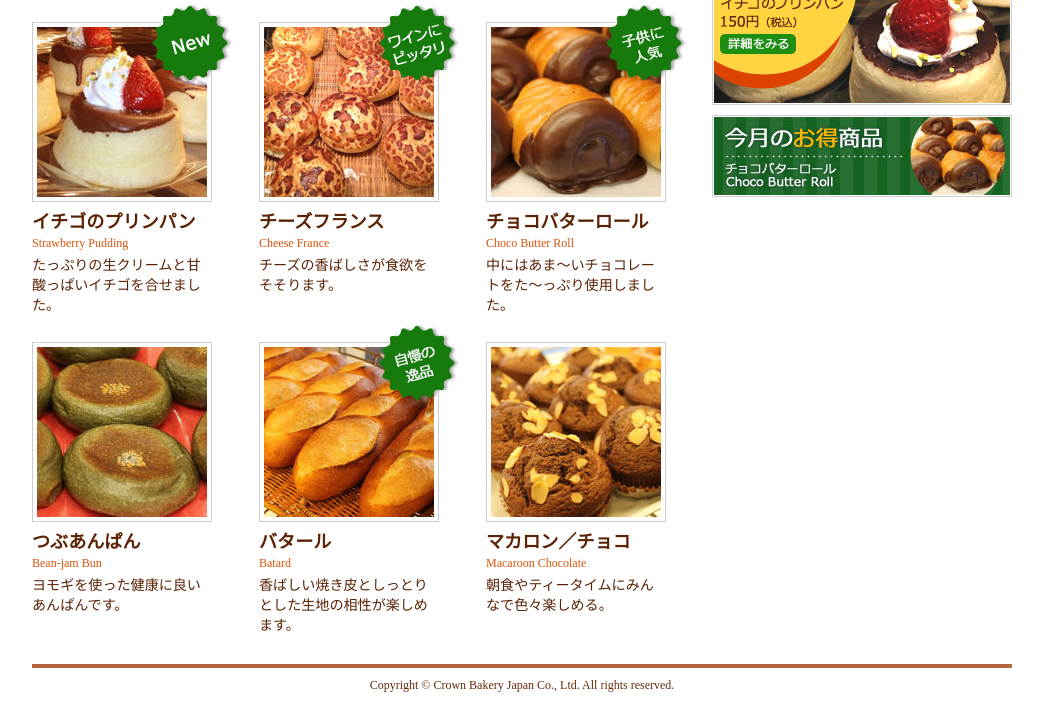
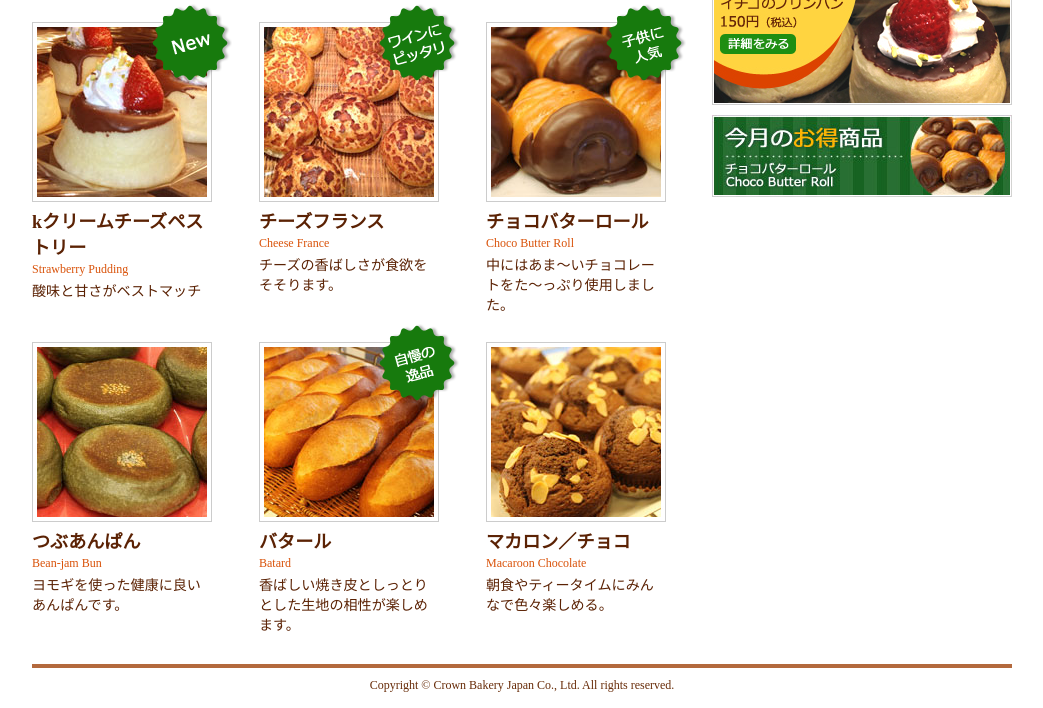
Before and after one commit to jpnoriko/bakery, a plain HTML site: page products.html in a window 1280 px wide. Shown: the part 183-891 px from the top of the page, without its empty margins (118-1161 px from the left). Drawn offline with Linux system fonts and the light colour scheme.

Commit message:
商品情報を編集

```diff
--- a/products.html
+++ b/products.html
@@ -26,9 +26,9 @@
 			<div id="prodlist">
 				<ul>
 					<li><a href="item.html"><img src="images/product_01.jpg" alt="イチゴのプリンパン" /></a>
-						<p class="prod_name">イチゴのプリンパン</p>
+						<p class="prod_name">kクリームチーズペストリー</p>
 						<p class="prod_name_eng">Strawberry Pudding</p>
-						<p>たっぷりの生クリームと甘酸っぱいイチゴを合せました。</p>
+						<p>酸味と甘さがベストマッチ</p>
 						<p class="label"><img src="images/badge_new.png" width="80" height="80" alt="New" /></p>
 					</li>
 					<li><a href="#"><img src="images/product_02.jpg" alt="チーズフランス" /></a>
```
